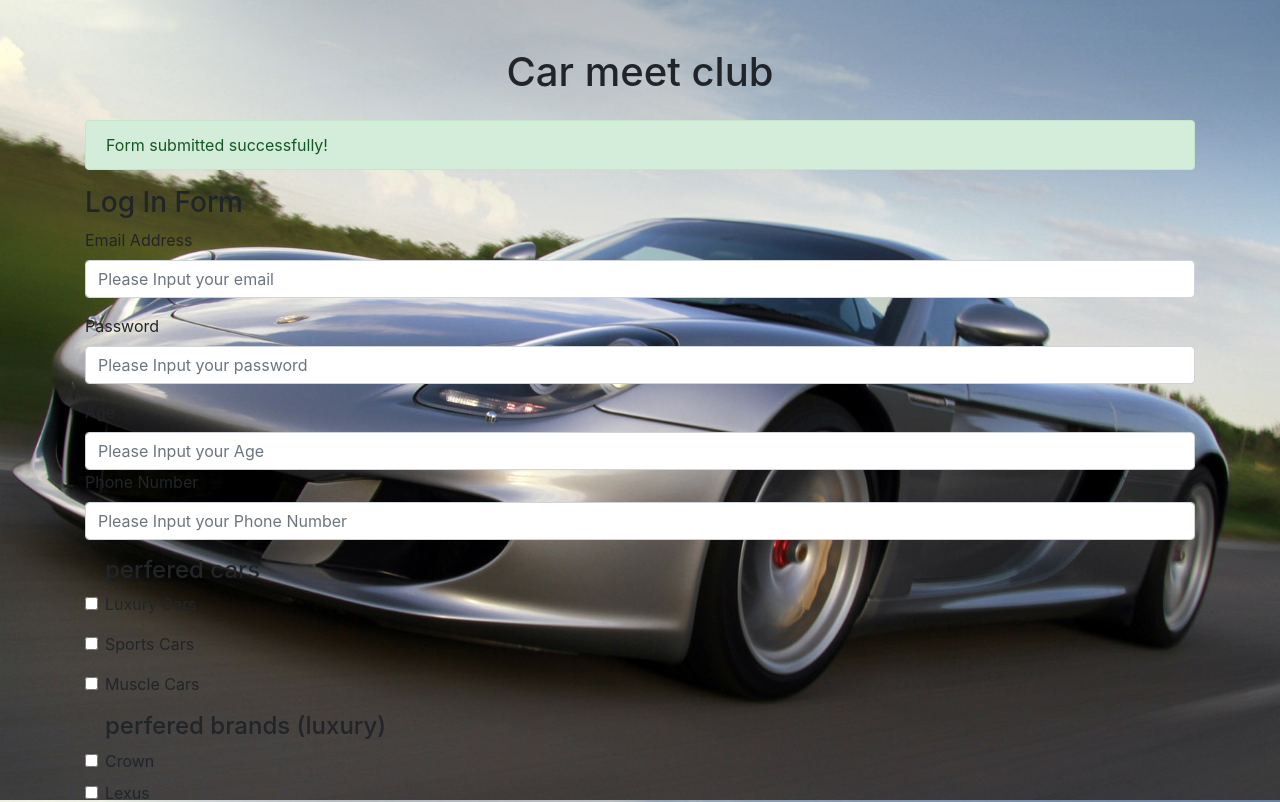
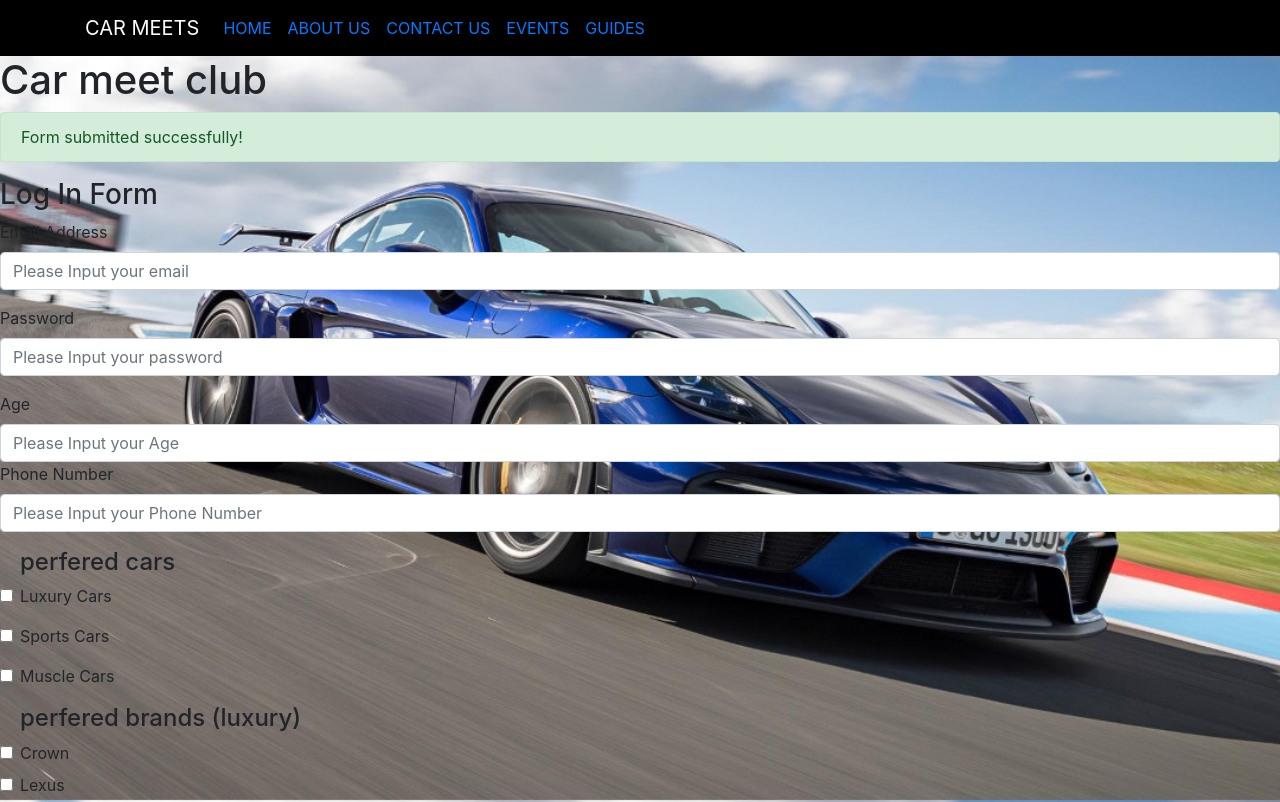
Before and after one commit to VAAS1092/Campus_ICT9Section_Q2SW2_Pan_Christophe, a plain HTML site: page Index.html in a window 1280 px wide. Shown: the top 802 px of the page. Drawn offline with nearby package versions, Linux system fonts and the light colour scheme.

Commit message:
Add files via upload

```diff
--- a/Index.html
+++ b/Index.html
@@ -8,17 +8,50 @@
   <link href="https://stackpath.bootstrapcdn.com/bootstrap/4.5.2/css/bootstrap.min.css" rel="stylesheet">
   <style>
     body{
-      background-image: url(carreragt.jpg);
+      background-image: url(be.jpg);
       background-size: cover;
       background-repeat: no-repeat;
       background-attachment: fixed;
+          .navbar-custom{
+      background-color: black;
+    }
+    .navbar-custom, .navbar-brand,
+    .navbar-custom, .navbar-link{
+      color: #fff;
+    }
+    .navbar-custom, .navbar-link:hover{
+      color: lightblue;
+    }
     }
   </style>
 </head>
 <body>
-    <div class="container mt-5">
-    <h1 class="mb-4 text-center">
-      Car meet club
+  <nav class="navbar navbar-expand-lg navbar-custom">
+    <div class="container">
+      <a class="navbar-brand" href="#"> CAR MEETS</a>
+      <button class="navbar-toggler" type="button" data bs-toggle="collapse" data-bs-target="#navbarnav">
+        <span class="navbar-toggler-icon">
+        </span>
+        </button>
+      </button>
+      <div class="collapse navbar-collapse">
+        <ul class="navbar-nav ms-auto">
+          <li class="nav-item">
+            <a class="nav-link" href="https://carstoshow.com/Default.aspx">HOME</a>
+          <li class="nav-item">
+            <a class="nav-link" href="https://carstoshow.com/About.aspx">ABOUT US</a>
+          <li class="nav-item">
+            <a class="nav-link" href="https://carstoshow.com/Contact.aspx">CONTACT US</a>
+          <li class="nav-item">
+            <a class="nav-link" href="https://philkotse.com/news/car-events">EVENTS</a>
+          <li class="nav-item">
+            <a class="nav-link" href="https://www.autodeal.com.ph/articles/car-features/how-behave-car-meet-proper-etiquette-guide">GUIDES</a>
+          </li>
+        </ul>
+      </div>
+    </div>
+  </nav>
+      <h1>Car meet club</h1>
     </h1>
     <div class="alert alert-success"> Form submitted successfully!</div>
     <h3>Log In Form</h3>
```
